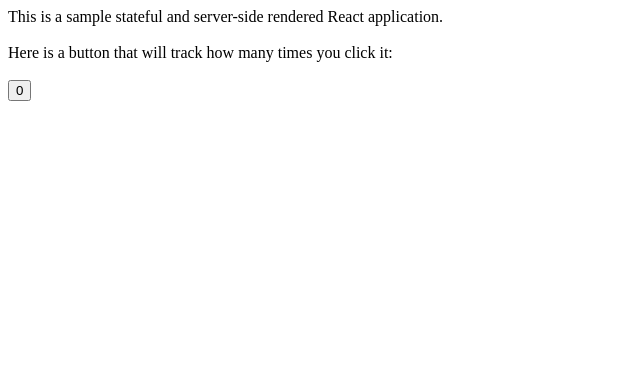
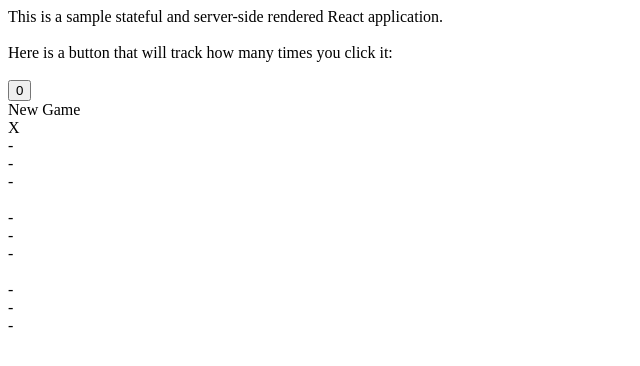
Before and after one commit to need4eat/tictactoereact, a React app: page / in a window 1280 px wide. Shown: the top 366 px of the page, without its empty margins (0-640 px from the left). Built offline with nearby package versions, Linux system fonts and the light colour scheme; the HTML template or start-up script is replaced by a standard one.

Commit message:
gave off life to tictactoe

```diff
--- a/src/components/App.js
+++ b/src/components/App.js
@@ -1,7 +1,15 @@
 import React, { useState } from "react";
+
+const GameState = {
+  NEW_GAME: "New Game",
+  PLAYER_X: "Player X's Turn",
+  PLAYER_O: "Player Y's Turn",
+  GAME_OVER: "Game Over"
+};
 
 export default function App() {
   const [count, setCount] = useState(0);
+
   return (
     <div>
       This is a sample stateful and server-side rendered React application.
@@ -11,6 +19,147 @@ export default function App() {
       <br />
       <br />
       <button onClick={() => setCount(count + 1)}>{count}</button>
+      <Game />
     </div>
   );
 }
+
+function Game() {
+  const [state, setState] = useState({
+    currentPlayer: "X",
+    nextPlayer: "O",
+    board: [["-", "-", "-"], ["-", "-", "-"], ["-", "-", "-"]],
+    gameState: GameState.NEW_GAME
+  });
+
+  function isYCompleted(cellY, board) {
+    if (board[cellY][0] == "-") return false;
+    let candidate = board[cellY][0];
+    for (let x = 0; x < 2; ++x) {
+      if (board[cellY][x] != candidate) return false;
+    }
+    return true;
+  }
+
+  function isXCompleted(cellX, board) {
+    if (board[0][cellX] == "-") return false;
+    let candidate = board[0][cellX];
+    for (let y = 0; y < 2; ++y) {
+      if (board[y][cellX] != candidate) return false;
+    }
+    return true;
+  }
+
+  function isGameOver(board) {
+    for (let i = 0; i < 2; ++i) {
+      if (isYCompleted(i, board) || isXCompleted(i, board)) return true;
+    }
+  }
+
+  function setCurrentPlayer(player) {
+    setState({
+      currentPlayer: player,
+      nextPlayer: player == "X" ? "O" : "X",
+      board: state.board,
+      gameState: player == "X" ? setGameState(GameState.PLAYER_X) : setGameState(GameState.PLAYER_O),
+    });
+  }
+
+  function setBoardState(cellX, cellY) {
+    state.board[cellY][cellX] = state.currentPlayer;
+  }
+
+  function setGameState(gameState) {
+    state.gameState = gameState;
+  }
+
+  function onTileClicked(cellX, cellY) {
+    if (state.board[cellY][cellX] != "-") return;
+
+    setBoardState(cellX, cellY);
+    setCurrentPlayer(state.nextPlayer);
+
+    if (isGameOver(state.board)) {
+      setGameState(GameState.GAME_OVER);
+    }
+  }
+
+  return (
+    <div>
+      <GameStatus gameState={state.gameState} />
+      <CurrentPlayer currentPlayer={state.currentPlayer} />
+      <Tile
+        cellState={state.board[0][0]}
+        onTileClicked={onTileClicked}
+        cellY={0}
+        cellX={0}
+      />
+      <Tile
+        cellState={state.board[0][1]}
+        onTileClicked={onTileClicked}
+        cellY={0}
+        cellX={1}
+      />
+      <Tile
+        cellState={state.board[0][2]}
+        onTileClicked={onTileClicked}
+        cellY={0}
+        cellX={2}
+      />
+      <br />
+      <Tile
+        cellState={state.board[1][0]}
+        onTileClicked={onTileClicked}
+        cellY={1}
+        cellX={0}
+      />
+      <Tile
+        cellState={state.board[1][1]}
+        onTileClicked={onTileClicked}
+        cellY={1}
+        cellX={1}
+      />
+      <Tile
+        cellState={state.board[1][2]}
+        onTileClicked={onTileClicked}
+        cellY={1}
+        cellX={2}
+      />
+      <br />
+      <Tile
+        cellState={state.board[2][0]}
+        onTileClicked={onTileClicked}
+        cellY={2}
+        cellX={0}
+      />
+      <Tile
+        cellState={state.board[2][1]}
+        onTileClicked={onTileClicked}
+        cellY={2}
+        cellX={1}
+      />
+      <Tile
+        cellState={state.board[2][2]}
+        onTileClicked={onTileClicked}
+        cellY={2}
+        cellX={2}
+      />
+    </div>
+  );
+}
+
+function Tile(props) {
+  return (
+    <div onClick={() => props.onTileClicked(props.cellX, props.cellY)}>
+      {props.cellState}
+    </div>
+  );
+}
+
+function CurrentPlayer(props) {
+  return <div>{props.currentPlayer}</div>;
+}
+
+function GameStatus(props) {
+  return <div>{props.gameState}</div>;
+}
```
Also changed, not shown: src/components/Tile.js (added, +10 -0 lines).
